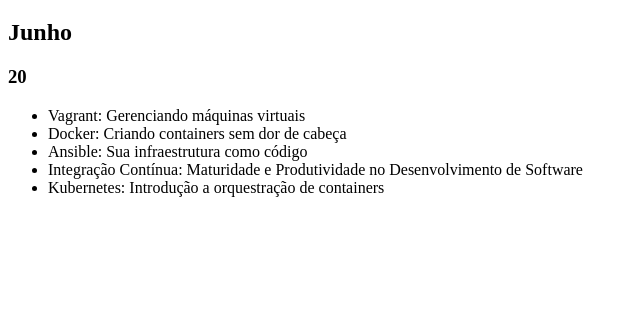
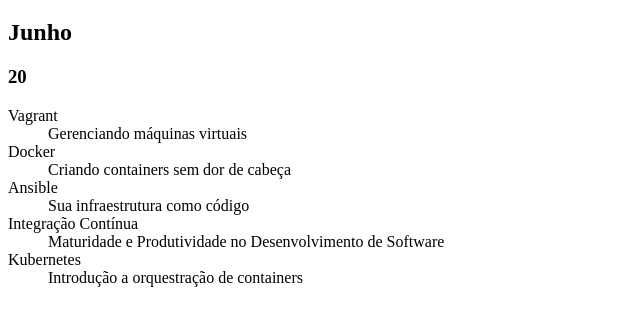
Before and after one commit to peternascimento/alura, a plain HTML site: page index.html in a window 1280 px wide. Shown: the part 61-386 px from the top of the page, without its empty margins (0-640 px from the left). Drawn offline with Linux system fonts and the light colour scheme.

Commit message:
Trocando UL por DL e separando os títulos

```diff
--- a/index.html
+++ b/index.html
@@ -8,13 +8,21 @@
 		<h1>Cursos de DevOps 2023</h1>
 		<h2>Junho</h2>
 		<h3>20</h3>
-		<ul>
+		<dl>
+		    <dt>Vagrant</dt>
+	            <dd>Gerenciando máquinas virtuais</dd>
 
-	            <li>Vagrant: Gerenciando máquinas virtuais</li>
-	            <li>Docker: Criando containers sem dor de cabeça</li>
-	            <li>Ansible: Sua infraestrutura como código</li>
-	            <li>Integração Contínua: Maturidade e Produtividade no Desenvolvimento de Software</li>
-	       	    <li>Kubernetes: Introdução a orquestração de containers</li>
-		</ul>
+	            <dt>Docker</dt>
+		    <dd>Criando containers sem dor de cabeça</dd>
+
+		    <dt>Ansible</dt>
+		    <dd>Sua infraestrutura como código</dd>
+
+		    <dt>Integração Contínua</dt>
+		    <dd>Maturidade e Produtividade no Desenvolvimento de Software</dd>
+
+		    <dt>Kubernetes</dt>
+		    <dd>Introdução a orquestração de containers</dd>
+		</dl>
 	</body>
 </html>
```
